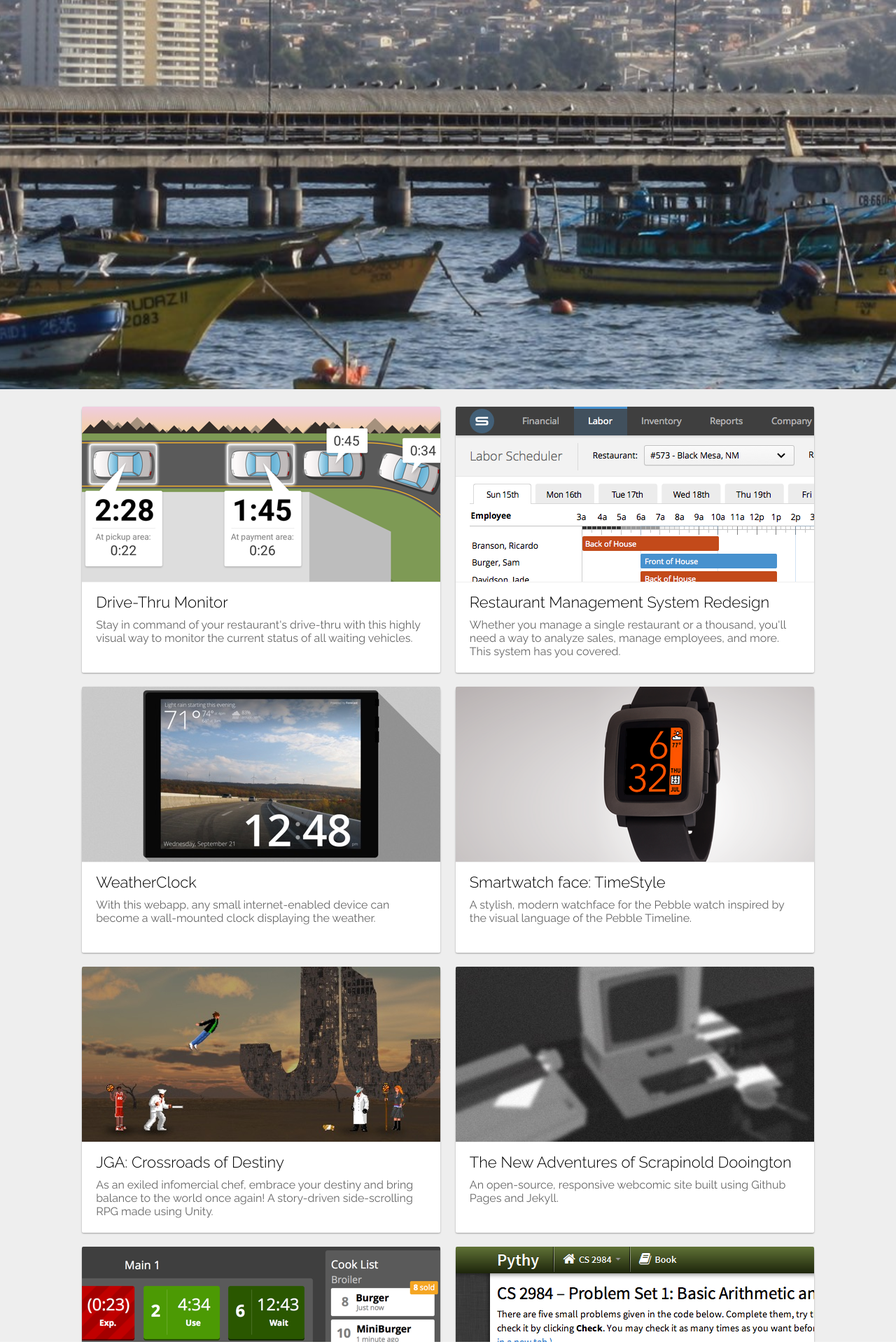
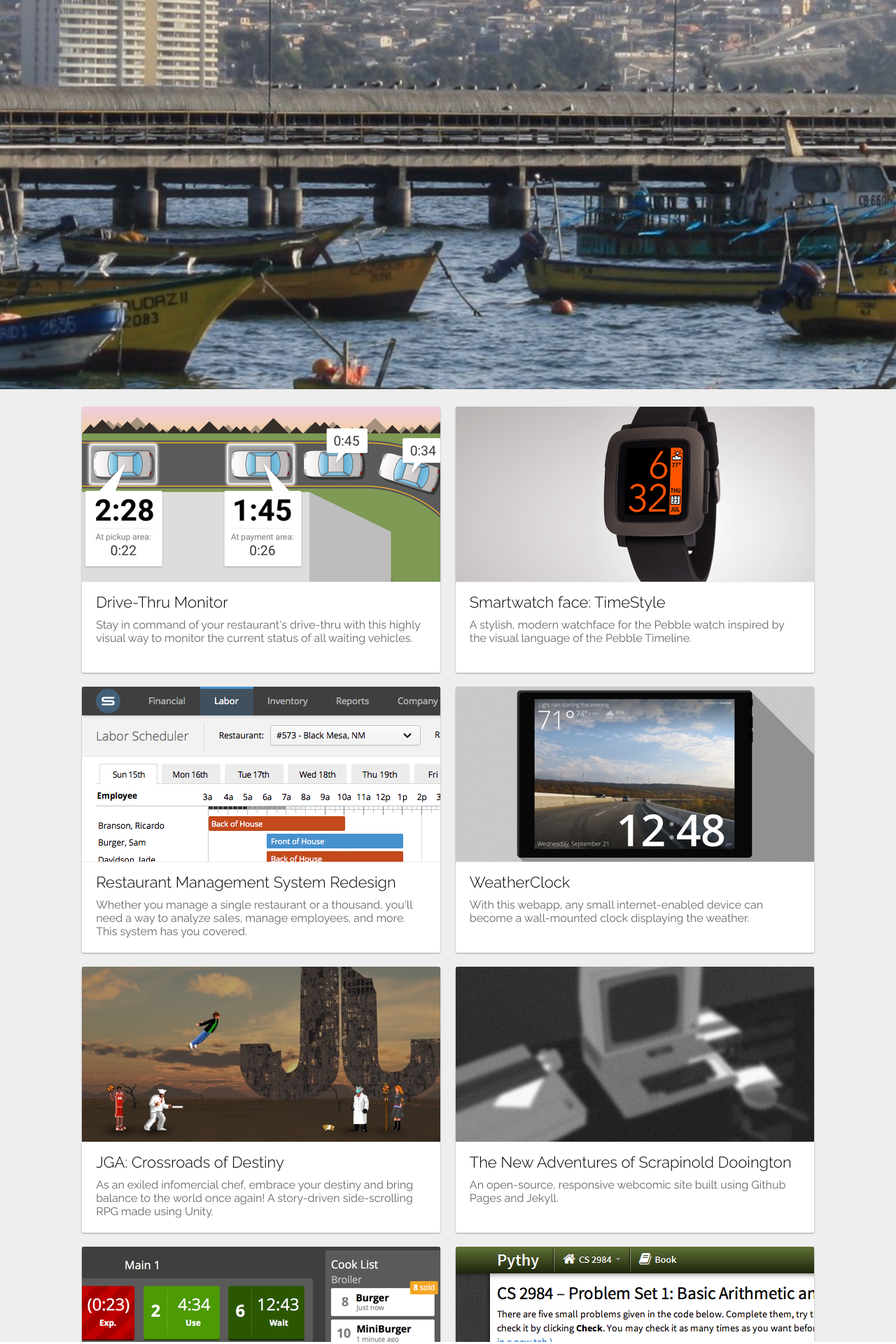
Before and after one commit to tilden/tilden.github.io, a Jekyll site: the page built from index.html, in a window 1280 px wide. Shown: the part 805-2725 px from the top of the page at 70% size. Built offline with Jekyll 4.4.1, drawn with Linux system fonts in a browser that asks for light colours; nearby versions of some CDN libraries; some of the changed lines change nothing that is shown.

Commit message:
Update projects.yml

```diff
--- a/_data/projects.yml
+++ b/_data/projects.yml
@@ -3,6 +3,11 @@
   desc: "Stay in command of your restaurant's drive-thru with this highly visual way to monitor the current status of all waiting vehicles."
   banner_img: "dt_banner.png"
   url: "/projects/drivethru"
+
+- name: "Smartwatch face: TimeStyle"
+  desc: "A stylish, modern watchface for the Pebble watch inspired by the visual language of the Pebble Timeline."
+  banner_img: "timestyle_banner.png"
+  url: "/projects/timestyle"
 
 - name: "Restaurant Management System Redesign"
   desc: "Whether you manage a single restaurant or a thousand, you'll need a way to analyze sales, manage employees, and more. This system has you covered."
@@ -13,11 +18,6 @@
   desc: "With this webapp, any small internet-enabled device can become a wall-mounted clock displaying the weather."
   banner_img: "weatherclock_banner.jpg"
   url: "/projects/weatherclock"
-
-- name: "Smartwatch face: TimeStyle"
-  desc: "A stylish, modern watchface for the Pebble watch inspired by the visual language of the Pebble Timeline."
-  banner_img: "timestyle_banner.png"
-  url: "/projects/timestyle"
 
 - name: "JGA: Crossroads of Destiny"
   desc: "As an exiled infomercial chef, embrace your destiny and bring balance to the world once again! A story-driven side-scrolling RPG made using Unity."
```
